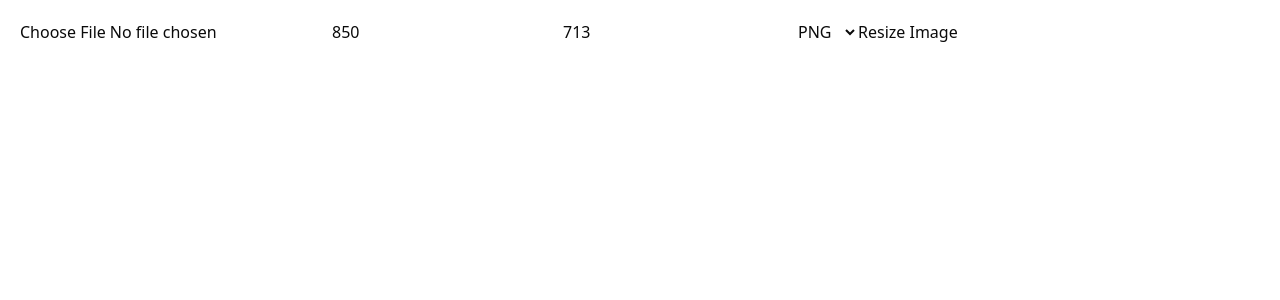
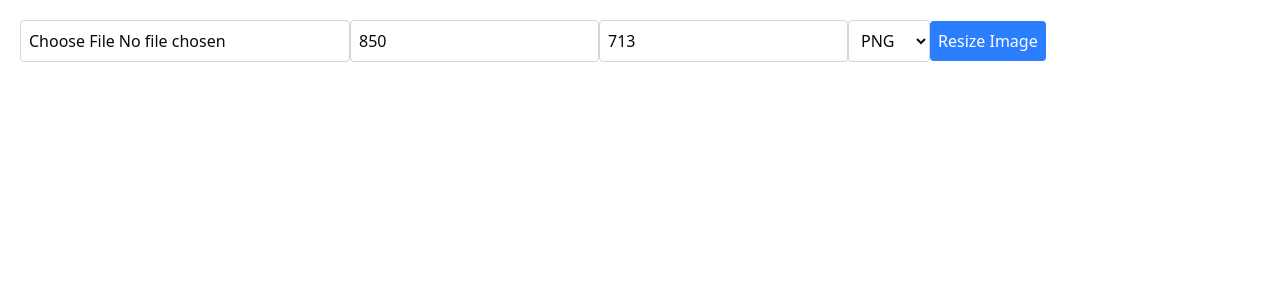
Before and after one commit to AkashCDR/project, a Next.js app: page /resize in a window 1280 px wide. Shown: the top 300 px of the page. Built offline with nearby package versions, Linux system fonts and the light colour scheme.

Commit message:
Add formidable-serverless package and improve image resizing component with validation and styling

```diff
--- a/package.json
+++ b/package.json
@@ -13,6 +13,7 @@
     "@radix-ui/react-slot": "^1.1.2",
     "class-variance-authority": "^0.7.1",
     "clsx": "^2.1.1",
+    "formidable-serverless": "^1.1.1",
     "lucide-react": "^0.483.0",
     "next": "15.2.3",
     "next-themes": "^0.4.6",
--- a/src/app/(app)/resize/page.jsx
+++ b/src/app/(app)/resize/page.jsx
@@ -1,56 +1,95 @@
-'use client'
-import React, { useState } from 'react'
+"use client";
+import { useState } from "react";
 
 const Resize = () => {
   const [image, setImage] = useState(null);
   const [width, setWidth] = useState(850);
   const [height, setHeight] = useState(713);
-    const [format, setFormat] = useState('png');
-    const [downloadLink, setDownloadLink] = useState('');
+  const [format, setFormat] = useState("png");
+  const [downloadLink, setDownloadLink] = useState("");
 
   const handleImageChange = (e) => {
     setImage(e.target.files[0]);
   };
 
   const handleResize = async () => {
+    if (!image) {
+      alert("Please select an image first.");
+      return;
+    }
+
     const formData = new FormData();
-        formData.append('image', image);
-        formData.append('width', width);
-        formData.append('height', height);
-        formData.append('format', format);
+    formData.append("image", image);
+    formData.append("width", width);
+    formData.append("height", height);
+    formData.append("format", format);
 
-        const response = await fetch('/api/resize', {
-            method: 'POST',
+    const response = await fetch("/api/resize", {
+      method: "POST",
       body: formData,
     });
 
     const data = await response.json();
+    console.log(data);
+
     if (data.success) {
       setDownloadLink(data.url);
     } else {
-            alert('Failed to resize image.');
+      alert("Failed to resize image.");
     }
   };
 
   return (
     <div className="p-5">
-            <input type="file" onChange={handleImageChange} accept="image/*" />
-            <input type="number" value={width} onChange={(e) => setWidth(e.target.value)} placeholder="Width" />
-            <input type="number" value={height} onChange={(e) => setHeight(e.target.value)} placeholder="Height" />
-            <select value={format} onChange={(e) => setFormat(e.target.value)}>
+      <input
+        type="file"
+        onChange={handleImageChange}
+        accept="image/*"
+        className="mb-4 p-2 border border-gray-300 rounded"
+      />
+      <input
+        type="number"
+        value={width}
+        onChange={(e) => setWidth(e.target.value)}
+        placeholder="Width"
+        className="mb-4 p-2 border border-gray-300 rounded"
+      />
+      <input
+        type="number"
+        value={height}
+        onChange={(e) => setHeight(e.target.value)}
+        placeholder="Height"
+        className="mb-4 p-2 border border-gray-300 rounded"
+      />
+      <select
+        value={format}
+        onChange={(e) => setFormat(e.target.value)}
+        className="mb-4 p-2 border border-gray-300 rounded"
+      >
         <option value="png">PNG</option>
         <option value="jpeg">JPEG</option>
         <option value="webp">WEBP</option>
       </select>
-            <button onClick={handleResize}>Resize Image</button>
+      <button
+        onClick={handleResize}
+        className="mb-4 p-2 bg-blue-500 text-white rounded hover:bg-blue-700"
+      >
+        Resize Image
+      </button>
 
       {downloadLink && (
         <div>
-                    <a href={downloadLink} download>Download Resized Image</a>
+          <a
+            href={downloadLink}
+            download
+            className="text-blue-500 hover:underline"
+          >
+            Download Resized Image
+          </a>
         </div>
       )}
     </div>
   );
-}
+};
 
-export default Resize
+export default Resize;
```
Also changed, not shown: 1 other file (tests, documents, lock files or other folders). Lines whose indentation alone changed are shown as unchanged.
